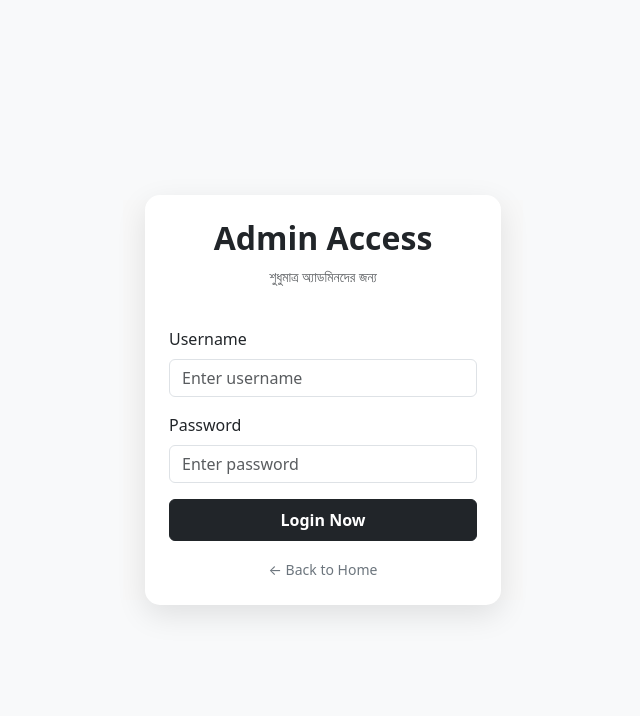
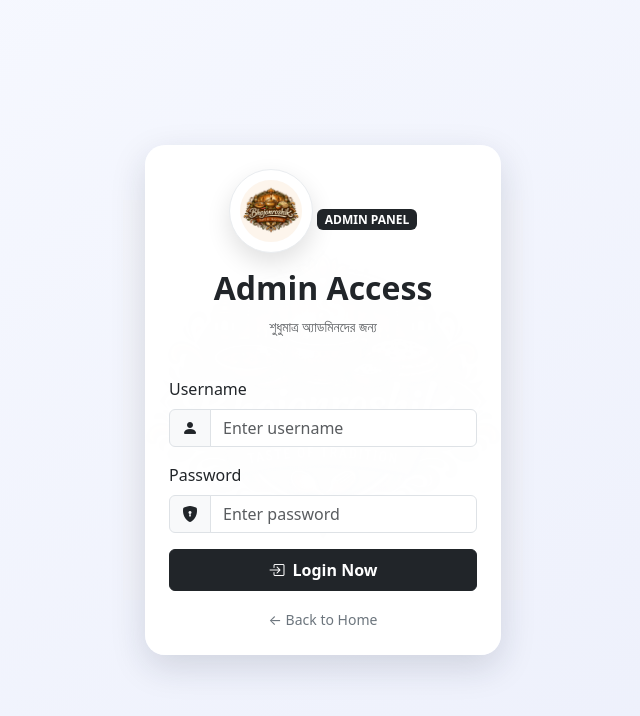
Before and after one commit to swapnilchowdhury-2003/bhojonroshik-2.0, a plain HTML site: page admin.html in a window 1280 px wide. Shown: the whole page, without its empty margins (317-957 px from the left). Drawn offline with nearby package versions, Linux system fonts and the light colour scheme.

Commit message:
Revamp admin login page with new styles and icons

```diff
--- a/admin.html
+++ b/admin.html
@@ -5,7 +5,11 @@
     <meta name="viewport" content="width=device-width, initial-scale=1.0">
     <title>Bhojonroshik | Admin Login</title>
     <link href="https://cdn.jsdelivr.net/npm/bootstrap@5.3.0/dist/css/bootstrap.min.css" rel="stylesheet">
+    <link href="https://cdn.jsdelivr.net/npm/bootstrap-icons@1.11.3/font/bootstrap-icons.css" rel="stylesheet">
     <style>
+        body {
+            background: linear-gradient(145deg, #f7f9ff 0%, #eceffb 100%);
+        }
         /* ব্যাকগ্রাউন্ডে হালকা লোগো রাখার জন্য */
         body::before {
             content: "";
@@ -20,10 +24,21 @@
             opacity: 0.1;
             z-index: -1;
         }
+        .brand-logo {
+            width: 84px;
+            height: 84px;
+            border-radius: 50%;
+            object-fit: contain;
+            background: #fff;
+            border: 1px solid #e9ecef;
+            box-shadow: 0 10px 24px rgba(0,0,0,0.12);
+            padding: 10px;
+        }
         .login-card {
-            border-radius: 15px;
-            box-shadow: 0 10px 30px rgba(0,0,0,0.1);
+            border-radius: 20px;
+            box-shadow: 0 12px 35px rgba(24, 31, 56, 0.15);
             border: none;
+            background-color: rgba(255, 255, 255, 0.95);
         }
     </style>
 </head>
@@ -34,6 +49,8 @@
             <div class="col-md-4">
                 <div class="card login-card p-4">
                     <div class="text-center mb-4">
+                        <img src="images/logo.png" alt="Bhojonroshik Logo" class="brand-logo mb-3">
+                        <div class="badge text-bg-dark mb-2">ADMIN PANEL</div>
                         <h2 class="fw-bold text-dark">Admin Access</h2>
                         <p class="text-muted small">শুধুমাত্র অ্যাডমিনদের জন্য</p>
                     </div>
@@ -41,13 +58,21 @@
                     <form id="loginForm">
                         <div class="mb-3">
                             <label class="form-label">Username</label>
-                            <input type="text" id="userInput" class="form-control" placeholder="Enter username" required>
+                            <div class="input-group">
+                                <span class="input-group-text"><i class="bi bi-person-fill"></i></span>
+                                <input type="text" id="userInput" class="form-control" placeholder="Enter username" required>
+                            </div>
                         </div>
                         <div class="mb-3">
                             <label class="form-label">Password</label>
-                            <input type="password" id="passInput" class="form-control" placeholder="Enter password" required>
+                            <div class="input-group">
+                                <span class="input-group-text"><i class="bi bi-shield-lock-fill"></i></span>
+                                <input type="password" id="passInput" class="form-control" placeholder="Enter password" required>
+                            </div>
                         </div>
-                        <button type="submit" class="btn btn-dark w-100 fw-bold py-2">Login Now</button>
+                        <button type="submit" class="btn btn-dark w-100 fw-bold py-2">
+                            <i class="bi bi-box-arrow-in-right me-2"></i>Login Now
+                        </button>
                     </form>
 
                     <div class="text-center mt-3">
```
